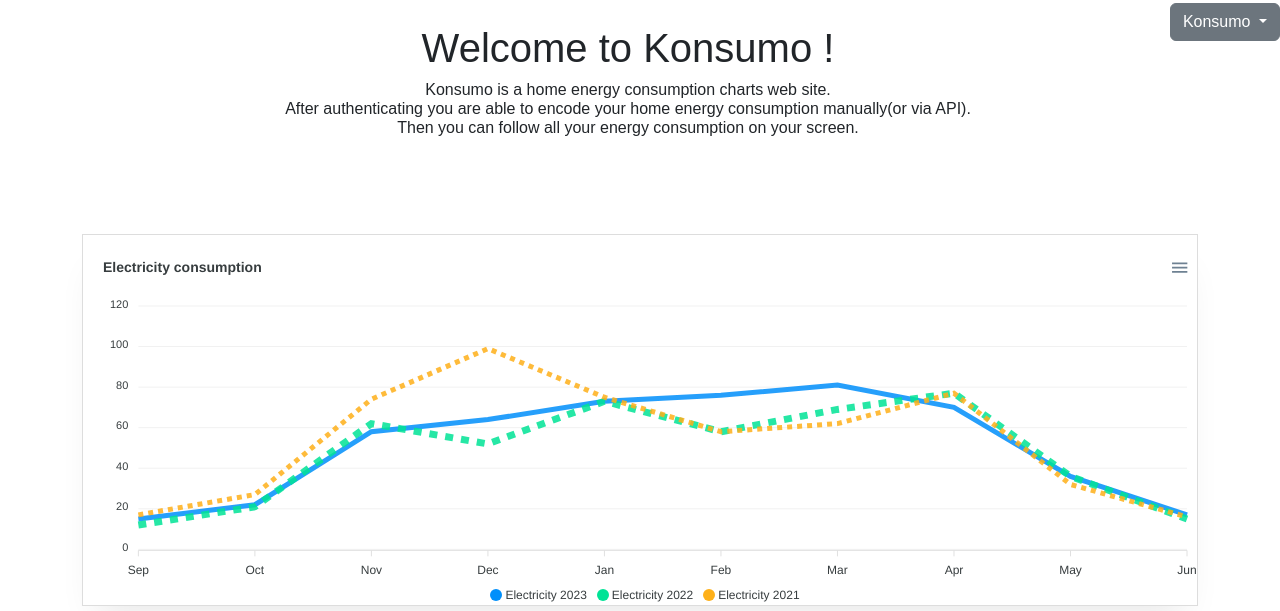
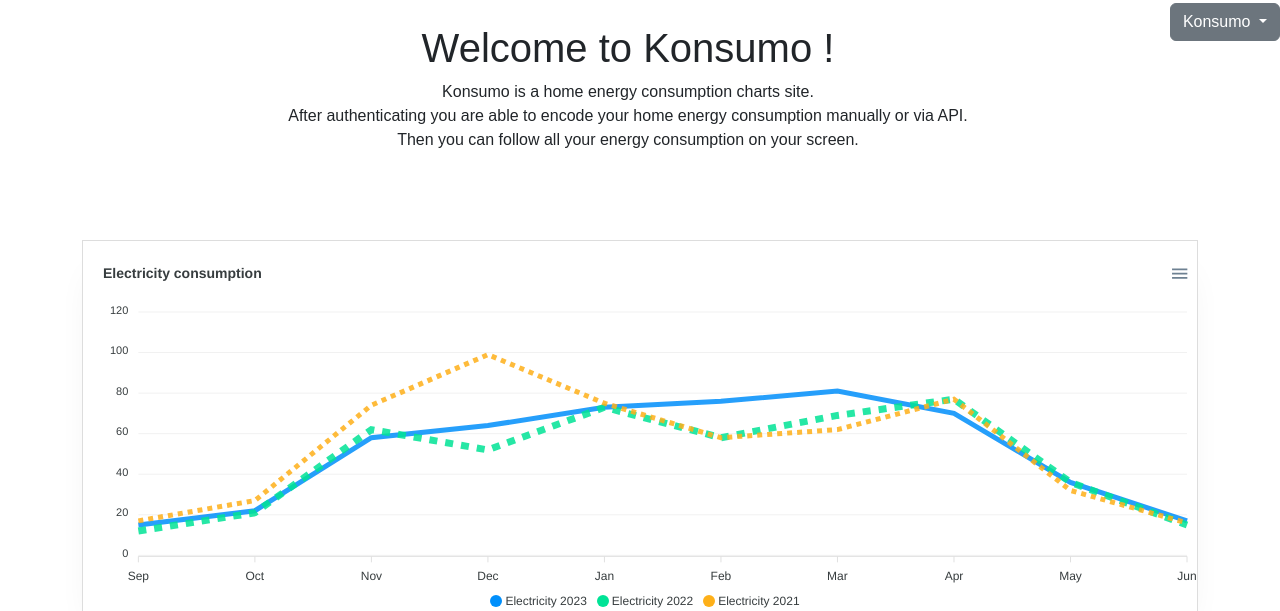
Before and after one commit to virer/konsumo, a Flask app: page /konsumo in a window 1280 px wide. Shown: the top 611 px of the page. Run offline with Flask 3, Linux system fonts and the light colour scheme; some libraries are stand-ins or nearby versions.

Commit message:
Chg intro text

```diff
--- a/app/konsumo/templates/index.html
+++ b/app/konsumo/templates/index.html
@@ -17,11 +17,11 @@
   <div class="d-flex justify-content-center row">
   <h1>Welcome to Konsumo !</h1>
   </div>
-  <div class="d-flex justify-content-center row"><h6>
-    Konsumo is a home energy consumption charts web site.<br>
-    After authenticating you are able to encode your home energy consumption manually(or via API).<br>
+  <div id="intro" class="d-flex justify-content-center row">
+    Konsumo is a home energy consumption charts site.<br>
+    After authenticating you are able to encode your home energy consumption manually or via API.<br>
     Then you can follow all your energy consumption on your screen.<br>
-  </h6></div>
+  </div>
 </div>
 <div class="row"><br></div>
 <div class="row"><br></div>
```
